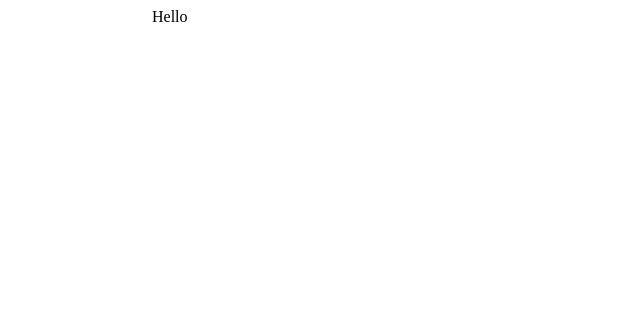
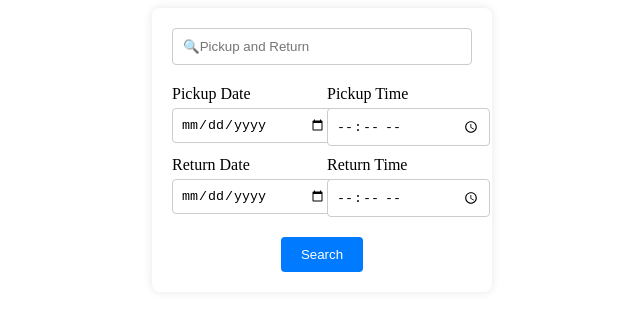
Before and after one commit to angelog5/transferApp, a React (Vite) app: page / in a window 1280 px wide. Shown: the top 310 px of the page, without its empty margins (248-888 px from the left). Built offline with nearby package versions, Linux system fonts and the light colour scheme.

Commit message:
SearchForm
Search form

```diff
--- a/src/App.jsx
+++ b/src/App.jsx
@@ -1,5 +1,10 @@
+import SearchForm from './components/SearchForm';
+
+
 function App() {
-  return <main>Hello</main>;
+  return <main>
+    <SearchForm></SearchForm>
+  </main>;
 }
 
 export default App;
--- /dev/null
+++ b/src/assets/css/SearchForm.css
@@ -0,0 +1,70 @@
+.search-form {
+    display: flex;
+    flex-direction: column;
+    align-items: center;
+    width: 300px;
+    padding: 20px;
+    background: #fff;
+    box-shadow: 0 0 10px rgba(0, 0, 0, 0.1);
+    border-radius: 8px;
+  }
+
+  .input-group {
+    display: flex;
+    align-items: center;
+    margin-bottom: 20px;
+    width: 100%;
+  }
+
+  .icon {
+    font-size: 20px;
+    margin-right: 10px;
+  }
+
+  .pickup-return-input {
+    flex: 1;
+    padding: 10px;
+    border: 1px solid #ccc;
+    border-radius: 4px;
+  }
+
+  .date-group {
+    display: flex;
+    flex-wrap: wrap;
+    gap: 10px;
+    justify-content: space-between;
+    width: 100%;
+  }
+
+  .date-input,
+  .time-input {
+    flex: 1 1 45%;
+  }
+
+  .date-input label,
+  .time-input label {
+    display: block;
+    margin-bottom: 5px;
+  }
+
+  .date-input input,
+  .time-input input {
+    width: 100%;
+    padding: 8px;
+    border: 1px solid #ccc;
+    border-radius: 4px;
+  }
+
+  .search-button {
+    margin-top: 20px;
+    padding: 10px 20px;
+    border: none;
+    background-color: #007bff;
+    color: white;
+    border-radius: 4px;
+    cursor: pointer;
+  }
+
+  .search-button:hover {
+    background-color: yellow;
+  }
--- /dev/null
+++ b/src/components/SearchForm.jsx
@@ -0,0 +1,30 @@
+import "../assets/css/SearchForm.css"
+
+export default function SearchForm() {
+    return (
+    <form className="search-form">
+    <div className="input-group">
+      <input type="text" placeholder="🔍Pickup and Return" className="pickup-return-input" />
+    </div>
+    <div className="date-group">
+      <div className="date-input">
+        <label htmlFor="pickup-date">Pickup Date</label>
+        <input type="date" id="pickup-date" />
+      </div>
+      <div className="time-input">
+        <label htmlFor="pickup-time">Pickup Time</label>
+        <input type="time" id="pickup-time" />
+      </div>
+      <div className="date-input">
+        <label htmlFor="return-date">Return Date</label>
+        <input type="date" id="return-date" />
+      </div>
+      <div className="time-input">
+        <label htmlFor="return-time">Return Time</label>
+        <input type="time" id="return-time" />
+      </div>
+    </div>
+    <button type="submit" className="search-button">Search</button>
+  </form>
+  )
+}
```
